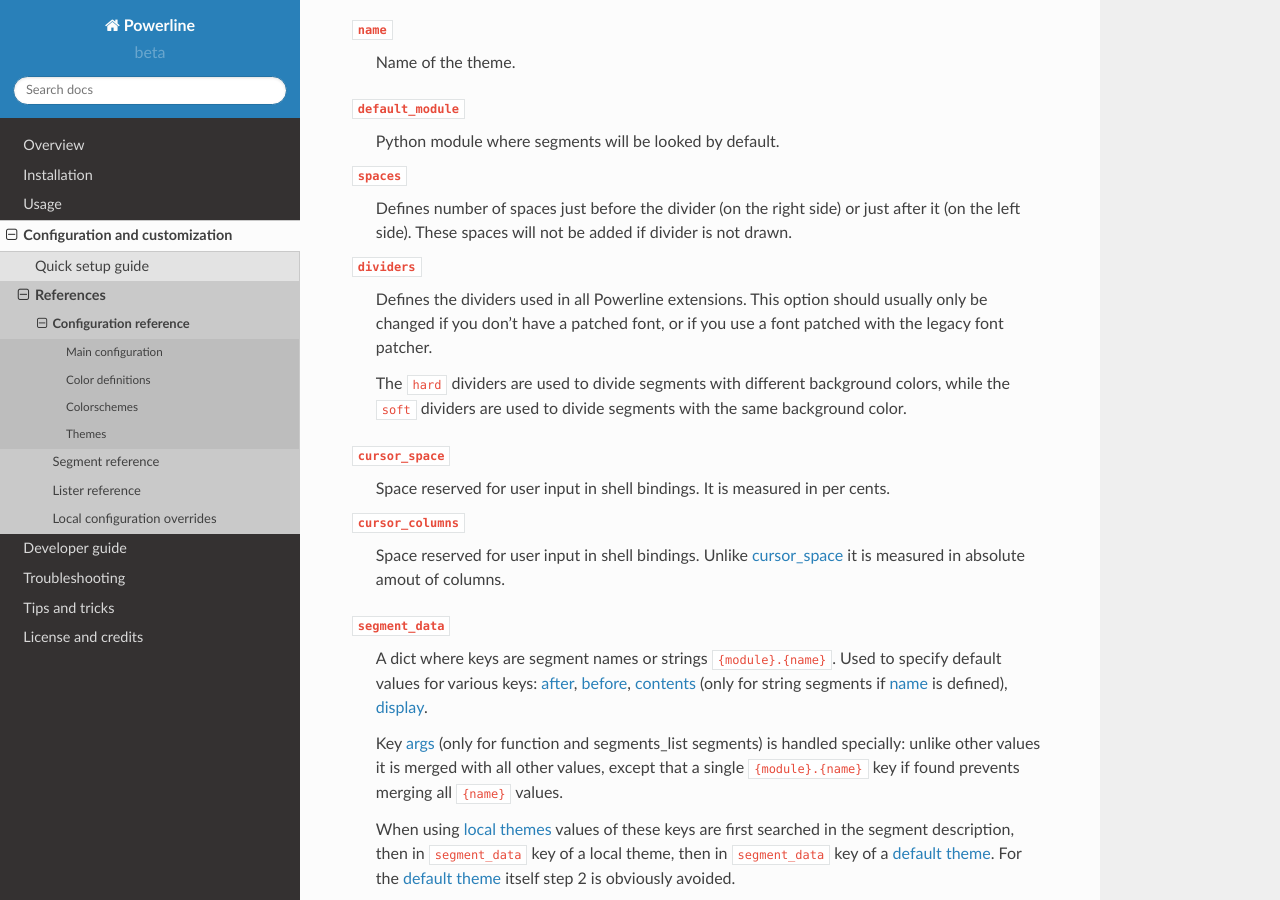
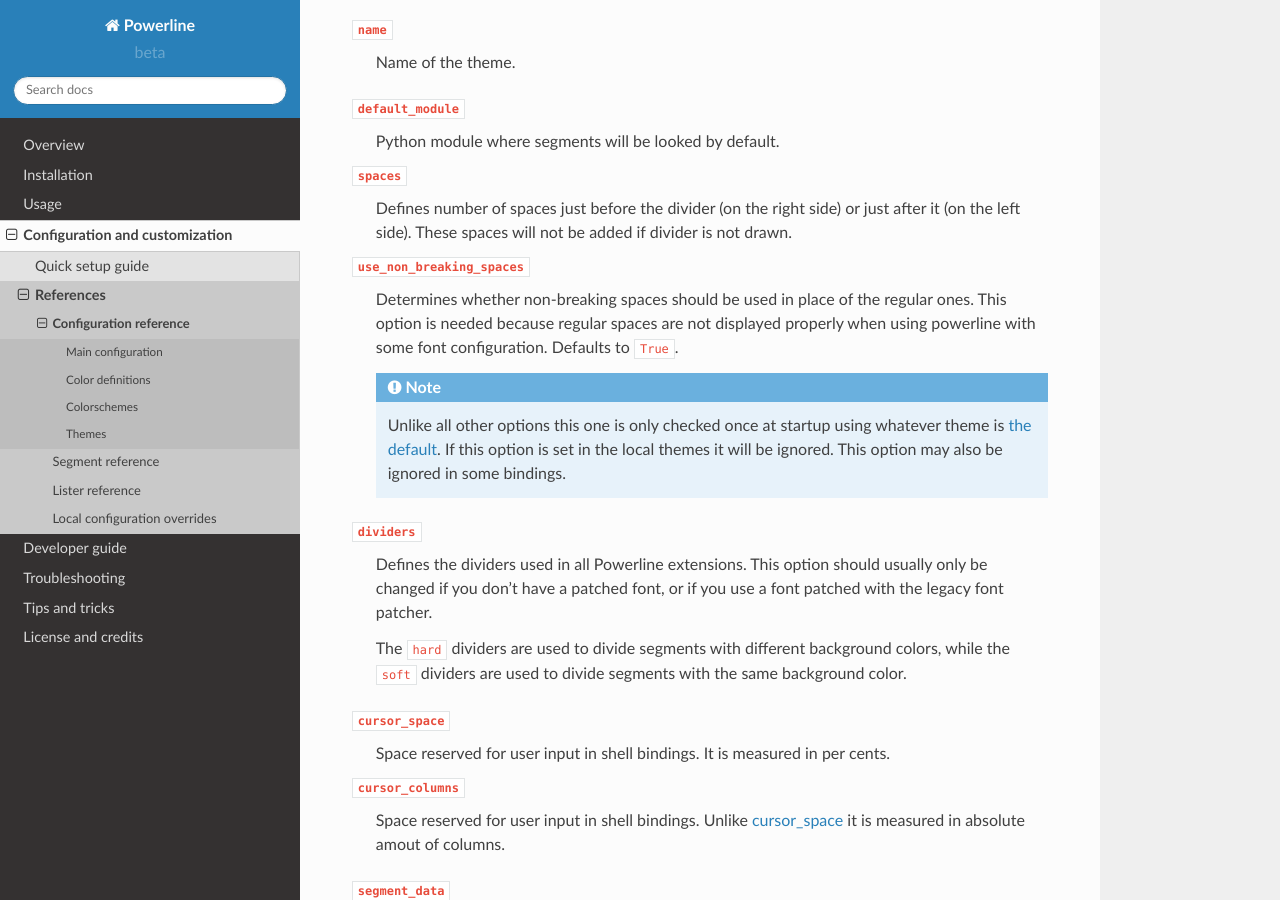
Before and after one commit to someyooyo/someyooyo, a Sphinx documentation site: the page built from docs/source/configuration/reference.rst, in a window 1280 px wide and 900 px high, scrolled down 4876 px. Built offline with Sphinx 7.4.7 and the Read the Docs theme 2.0.0, drawn with Linux system fonts in a browser that asks for light colours.

Commit message:
Add `use_non_breaking_spaces` theme option, use it in ascii theme

```diff
--- a/docs/source/configuration/reference.rst
+++ b/docs/source/configuration/reference.rst
@@ -287,6 +287,19 @@ ascii                       Theme without any unicode characters at all
     after it (on the left side). These spaces will not be added if divider is
     not drawn.
 
+``use_non_breaking_spaces``
+    Determines whether non-breaking spaces should be used in place of the
+    regular ones. This option is needed because regular spaces are not displayed
+    properly when using powerline with some font configuration. Defaults to
+    ``True``.
+
+    .. note::
+       Unlike all other options this one is only checked once at startup using
+       whatever theme is :ref:`the default <config-ext-theme>`. If this option
+       is set in the local themes it will be ignored. This option may also be
+       ignored in some bindings.
+
+
 ``dividers``
     Defines the dividers used in all Powerline extensions. This option
     should usually only be changed if you don't have a patched font, or if
```
Also changed, not shown: 5 other files.
